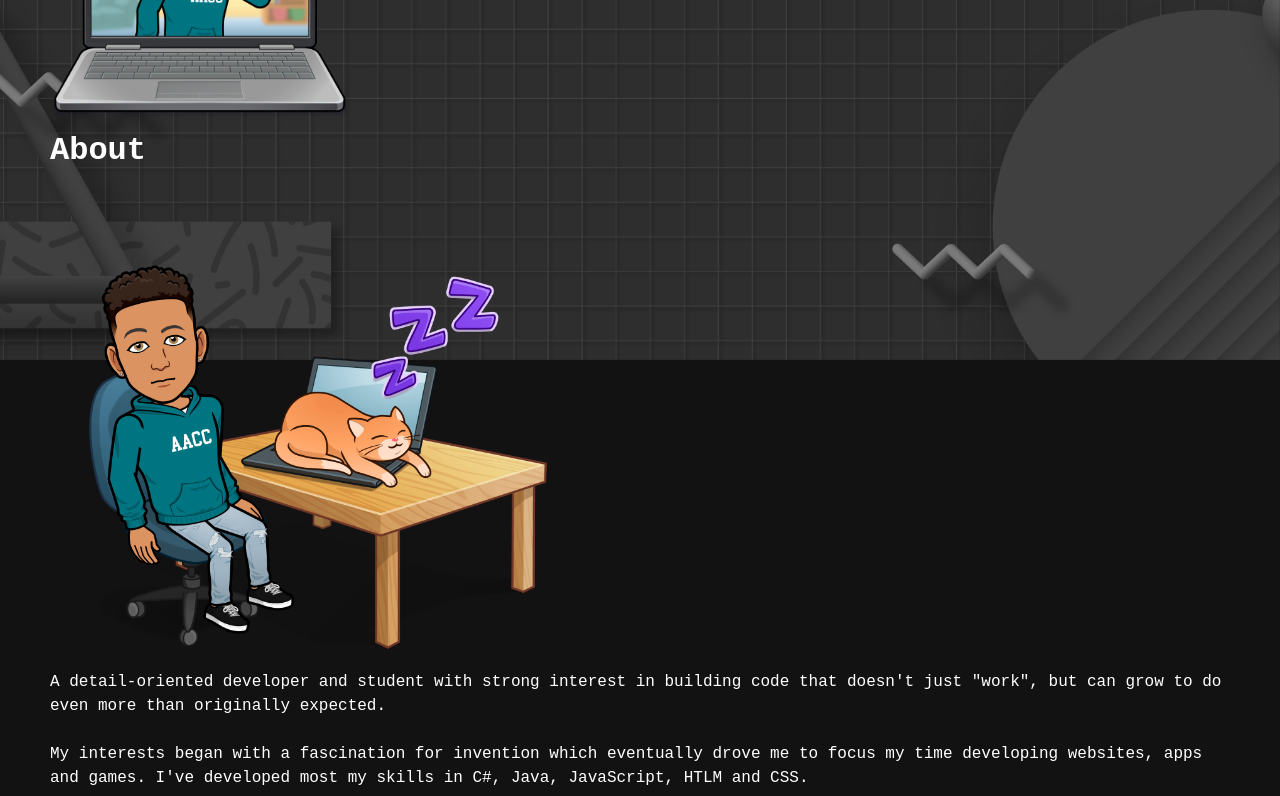
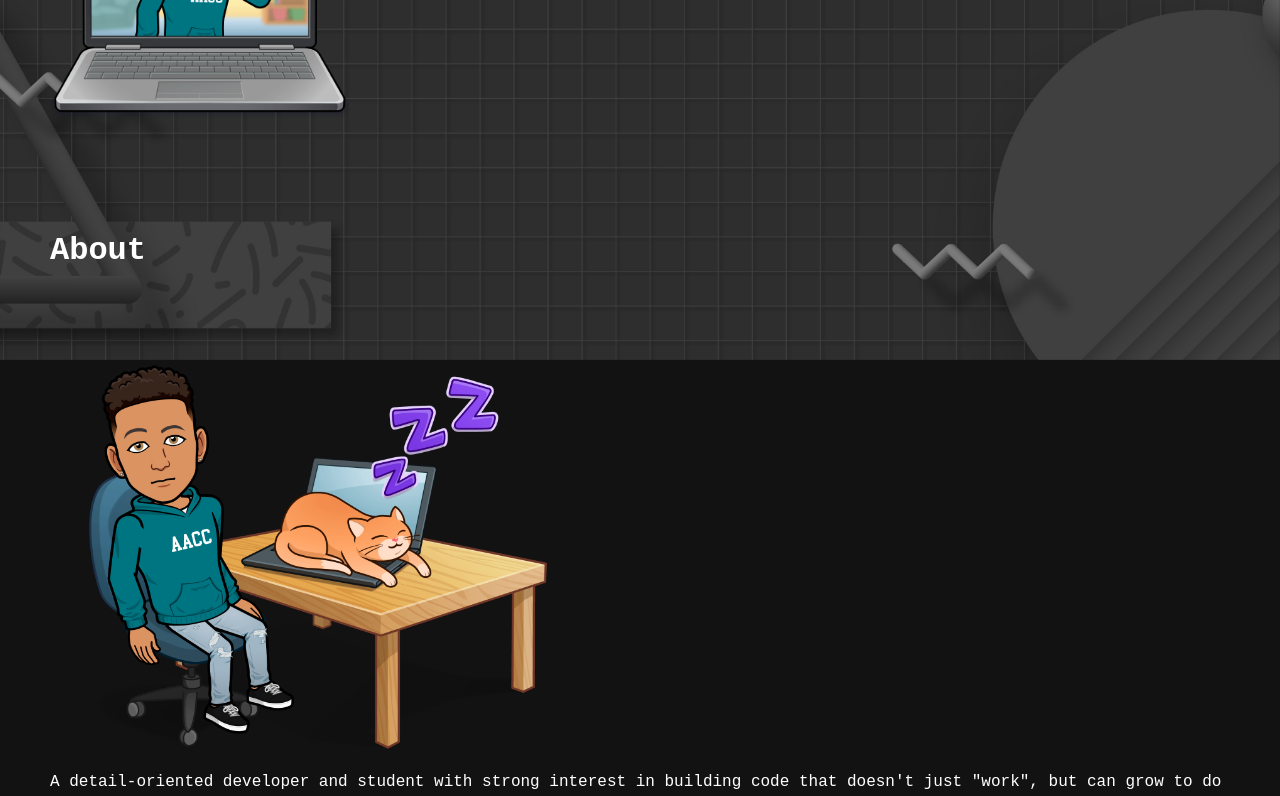
Before and after one commit to clawrenceharris/portfolio, a React (Create React App) app: page / in a window 1280 px wide. Shown: the part 440-1236 px from the top of the page. Built offline with nearby package versions, Linux system fonts and the light colour scheme.

Commit message:
proximity fixes

```diff
--- a/src/components/AnimatedScrollSection.js
+++ b/src/components/AnimatedScrollSection.js
@@ -15,12 +15,15 @@ const AnimatedScrollSection = ({ children, isFirst, direction }) => {
 
   return (
     <motion.section
+      className="section"
       ref={ref}
       viewport={{once: true}}
       style={{ opacity}}
     >
       {children}
-    </motion.section>
+
+      </motion.section>
+
   );
 };
 export default AnimatedScrollSection;
--- a/src/components/ProjectsSection.js
+++ b/src/components/ProjectsSection.js
@@ -27,6 +27,8 @@ const ProjectsSection = () => {
 
   return (
     <Element className="section" name="projects" id="projects">
+
+
       <h2 className="text-center text-4xl font-bold text-white mt-4 mb-8 md:mb-12">
         My Projects
       </h2>
@@ -79,7 +81,7 @@ const ProjectsSection = () => {
               />
             </motion.li>
           ))}
-      </ul>
+        </ul>
     </Element>
   );
 };
--- a/src/pages/Main.js
+++ b/src/pages/Main.js
@@ -29,8 +29,9 @@ const Main = () => {
         <AnimatedScrollSection direction={-1}>
           <SkillsSection />
         </AnimatedScrollSection>
+
           <ProjectsSection />
-        <AnimatedScrollSection direction={1}>
+        <AnimatedScrollSection direction={-1}>
           <ContactSection />
         </AnimatedScrollSection>
       </div>
--- a/src/styles.css
+++ b/src/styles.css
@@ -46,7 +46,9 @@ h2 {
   font-weight: bold;
   line-height: 1.2;
 }
-
+section:not(:first-child), .section:not(:first-child) {
+  margin-top: 100px;
+}
 #project h1{
   font-family: "Lexend Giga", sans-serif;
   font-size: 3rem;
```
Also changed, not shown: 7 other files (tests, documents, lock files or other folders).
